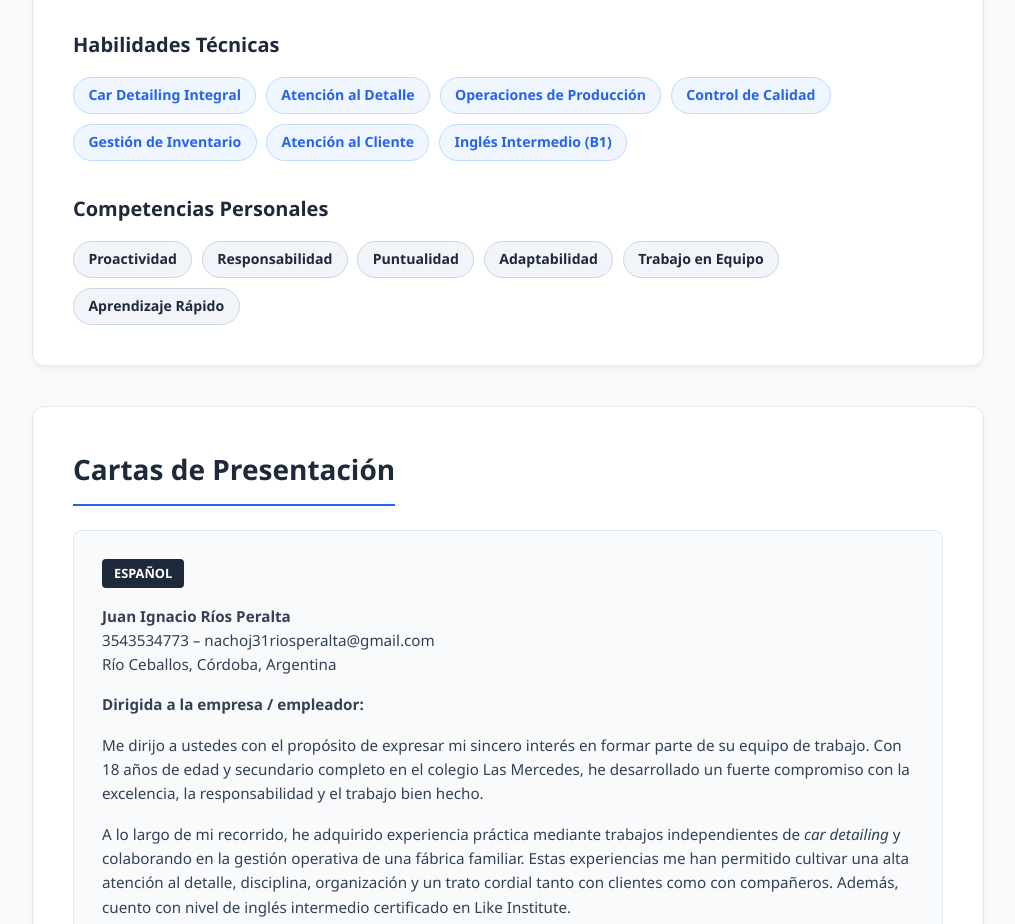
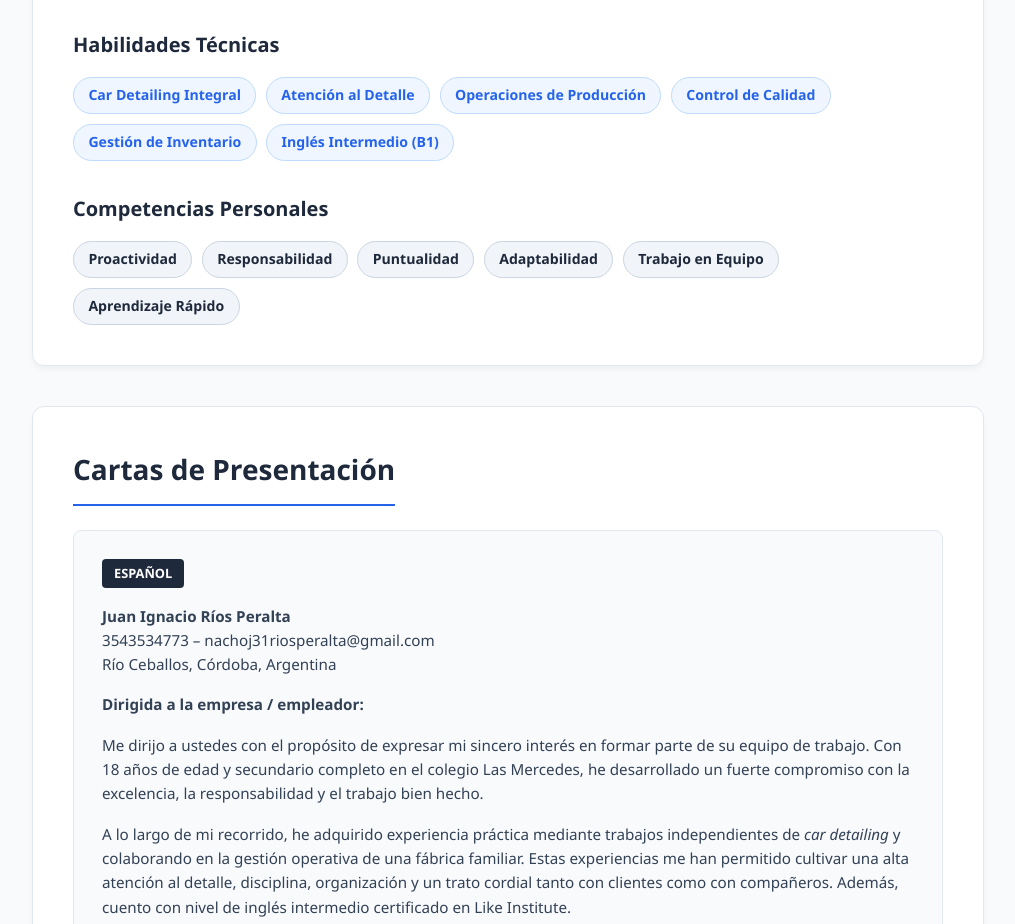
Before and after one commit to nachoj31riosperalta-creator/mi-portafolio, a plain HTML site: page index.html in a window 1280 px wide. Shown: the part 1401-2325 px from the top of the page, without its empty margins (132-1147 px from the left). Drawn offline with Linux system fonts and the light colour scheme.

```diff
--- a/index.html
+++ b/index.html
@@ -386,7 +386,6 @@
                     <span class="tag">Operaciones de Producción</span>
                     <span class="tag">Control de Calidad</span>
                     <span class="tag">Gestión de Inventario</span>
-                    <span class="tag">Atención al Cliente</span>
                     <span class="tag">Inglés Intermedio (B1)</span>
                 </div>
             </div>
```
